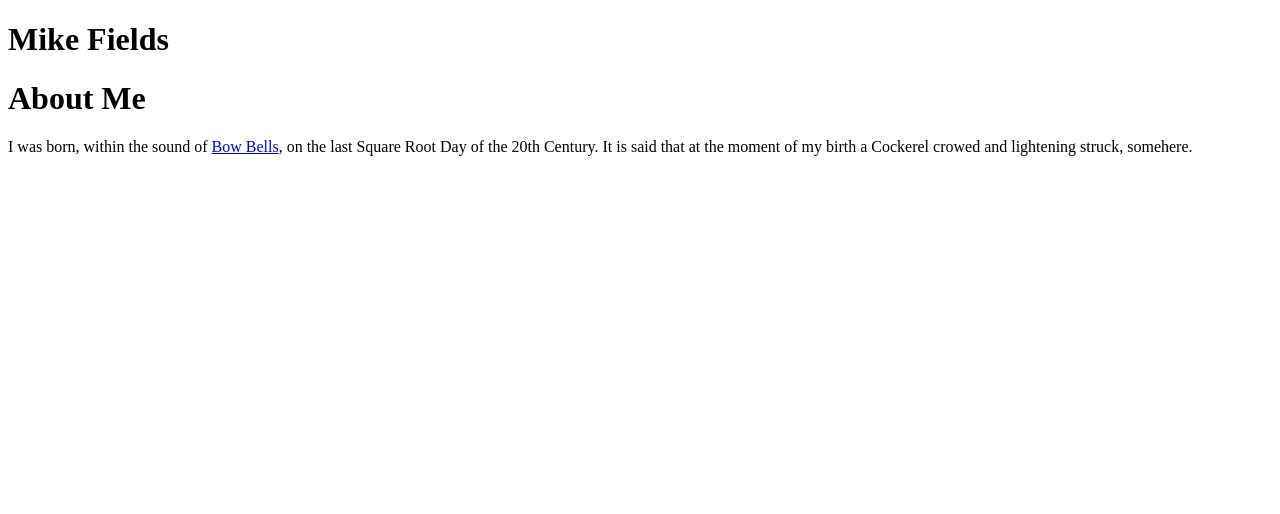
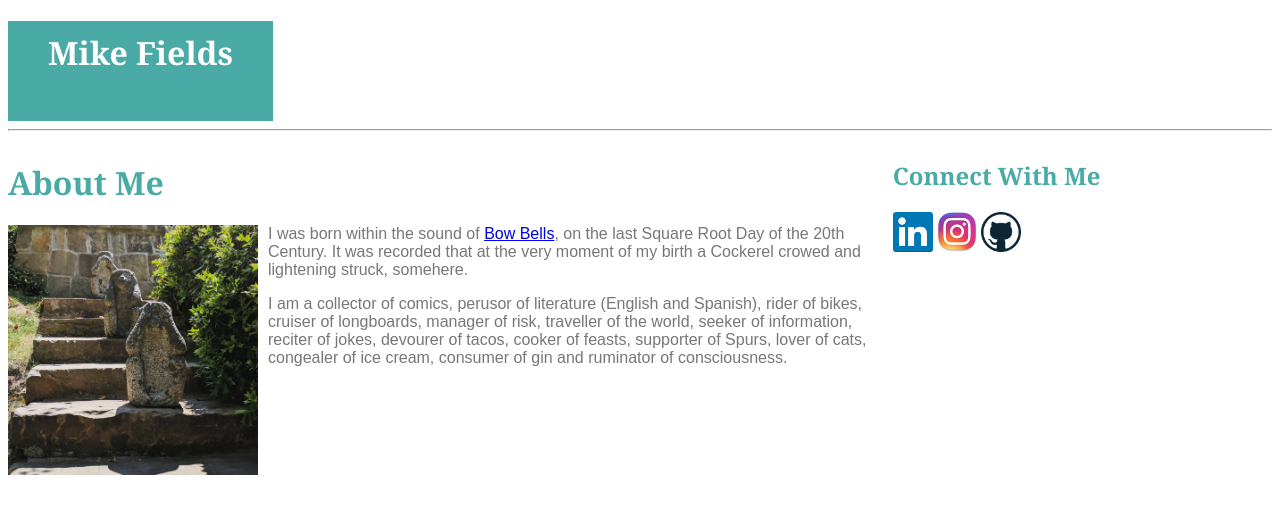
Before and after one commit to mijofields/Basic-Portfolio, a plain HTML site: page index.html in a window 1280 px wide. Drawn offline with Linux system fonts and the light colour scheme; files that its build step writes are made by us from their sources; files whose address does not match are found by name.

Commit message:
css updates

```diff
--- a/assets/css/style.css
+++ b/assets/css/style.css
@@ -0,0 +1,55 @@
+#header{
+
+	font-family: 'Georgia', Times, Times New Roman, serif;
+	color: white;
+	background-color:#4aaaa5;
+  	width: 245px;
+  	height: 90px;
+  	padding: 10px;
+  	text-align: center;
+  	padding-bottom: 0px;
+  	margin-bottom: 0px;
+
+}
+
+h1,h2{
+
+	font-family: 'Georgia', Times, Times New Roman, serif;
+	color:#4aaaa5;
+}
+
+.bio-pic{
+
+	max-height: 250px;
+	max-width: 250px;
+	margin-right: 10px;
+
+}
+
+.main-section{
+
+	max-width: 70%;
+	float: left;
+
+
+}
+
+p{
+	color:#777777;
+	font-family: 'Arial', 'Helvetica Neue', Helvetica, sans-serif;
+}
+
+.side-bar{
+
+	max-width: 30%;
+	margin: 0 auto;
+	float: left;
+
+
+}
+
+.smallpic{
+
+	max-height: 40px;
+	max-width: 40px;
+}
--- a/index.html
+++ b/index.html
@@ -5,7 +5,7 @@
   <meta charset="UTF-8">
   <title>Personal Portfolio</title>
 
-<link rel="stylesheet" type="text/css" href="style.css">
+<link rel="stylesheet" type="text/css" href="C:\Users\mikeh\Desktop\CodingBootcamp\HTML_CSS\Homework\assets\css\style.css">
 
 
 </head>
@@ -13,15 +13,40 @@
 <body>
 
   <header>
-    <h1>Mike Fields</h1>
+    <h1 id="header">Mike Fields</h1>
   </header>
 
+	<hr>
 
+	<div class="main-section">
 	<h1>About Me</h1>
 
-	<p>I was born, within the sound of <a href="https://en.wikipedia.org/wiki/St_Mary-le-Bow" target="_blank"> Bow Bells</a>, on the last Square Root Day of the 20th Century.  It is said that at the moment of my birth a Cockerel crowed and lightening struck, somehere.
+	<img class="bio-pic" src="https://github.com/mijofields/Basic-Portfolio/blob/master/assets/images/IMG_20170909_190629_986-min.jpg?raw=true" alt="Me" align="left">
 
-	</p>
+	<p>I was born within the sound of <a href="https://en.wikipedia.org/wiki/St_Mary-le-Bow" target="_blank"> Bow Bells</a>, on the last Square Root Day of the 20th Century.  It was recorded that at the very moment of my birth a Cockerel crowed and lightening struck, somehere.</p>
+
+	<p>I am a collector of comics, perusor of literature (English and Spanish), rider of bikes, cruiser of longboards, manager of risk, traveller of the world, seeker of information, reciter of jokes, devourer of tacos, cooker of feasts, supporter of Spurs, lover of cats, congealer of ice cream, consumer of gin and ruminator of consciousness.</p>
+
+
+	</div>
+
+
+
+	<span class="side-bar">
+
+	<h2>Connect With Me</h2>
+
+	<img class="smallpic" src="https://github.com/mijofields/Basic-Portfolio/blob/master/assets/images/LinkedIn.png?raw=true" alt="LinkedIn">
+	<img class="smallpic" src="https://github.com/mijofields/Basic-Portfolio/blob/master/assets/images/IG.png?raw=true" alt="IG">
+	<img class="smallpic" src="https://github.com/mijofields/Basic-Portfolio/blob/master/assets/images/GitHub.png?raw=true" alt="GitHub">
+
+
+	</span>
+
+	<footer>
+
+
+	</footer>
 
 </body>
 
```
